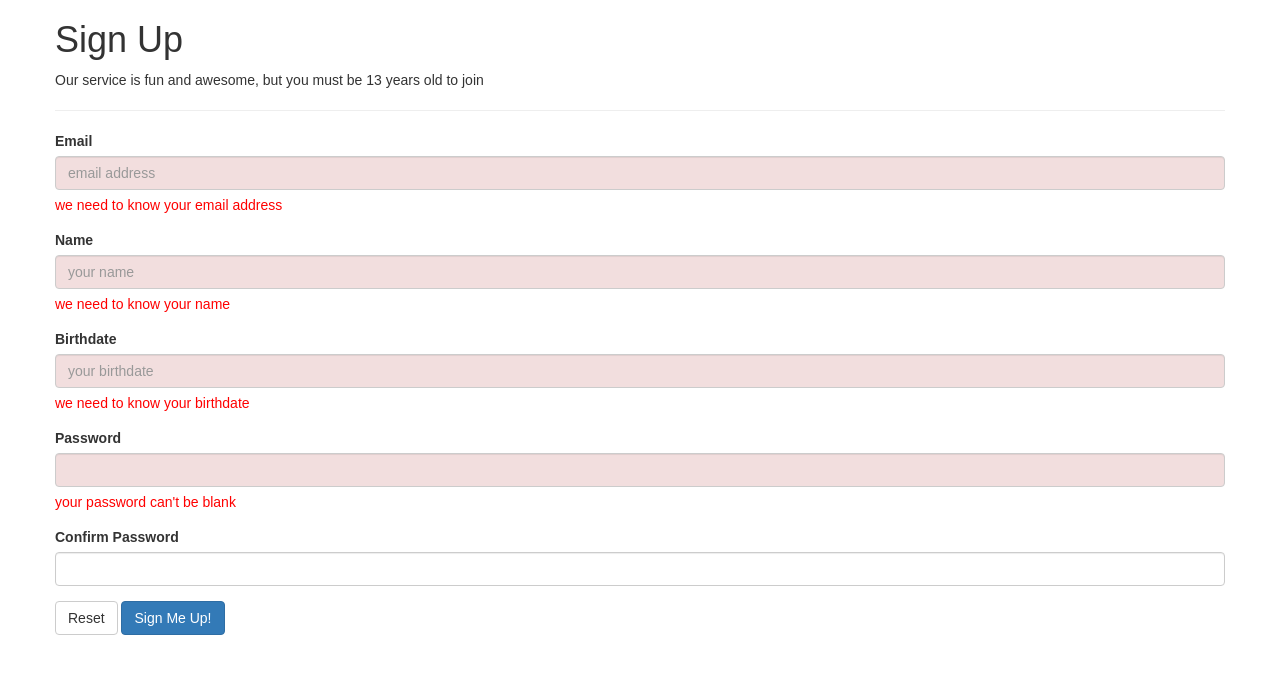
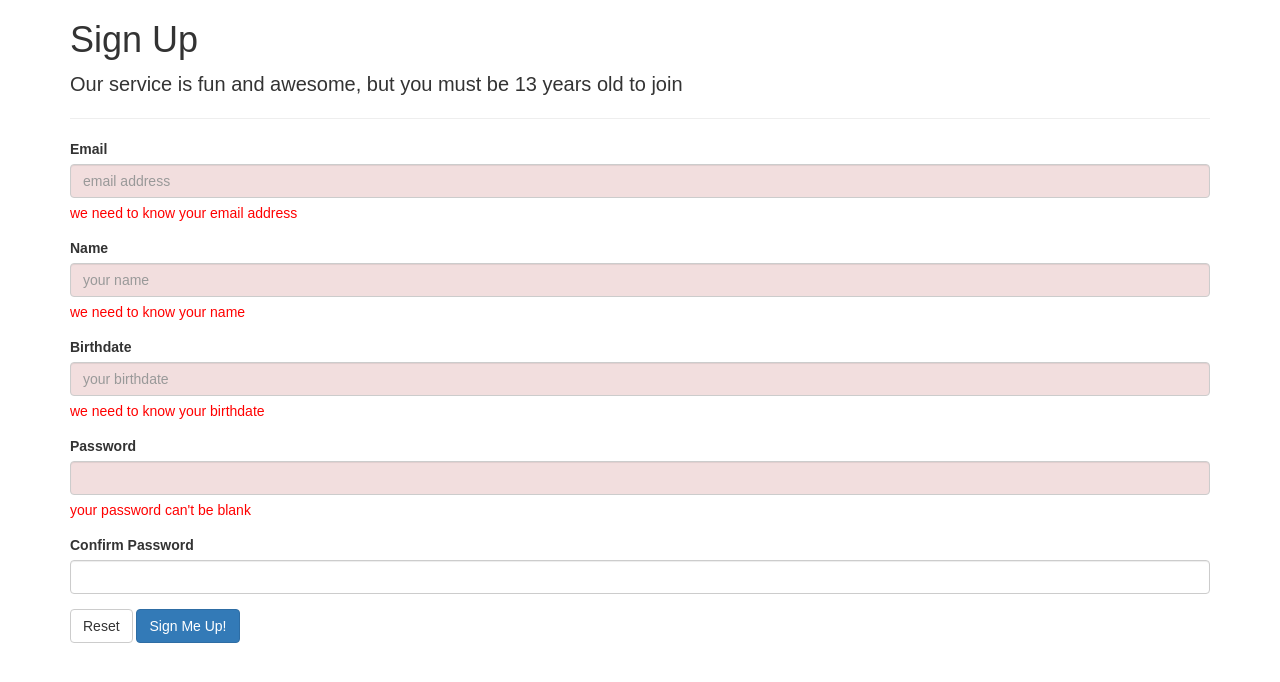
Before and after one commit to brucewen05/team-challenge, a React (Create React App) app: page / in a window 1280 px wide. Shown: the top 682 px of the page. Built offline with nearby package versions, Linux system fonts and the light colour scheme.

Commit message:
Add css styles

```diff
--- a/src/App.js
+++ b/src/App.js
@@ -8,12 +8,16 @@ class App extends Component {
     return (
       <div className="container">
         <header className="row">
+        <div className="col-xs-12">
           <h1>Sign Up</h1>
           <p className="subtitle">Our service is fun and awesome, but you must be 13 years old to join</p>
           <hr />
+        </div>
         </header>
         <div className="row">
+        <div className="col-xs-12">
           <SignUpForm submitCallback={this.submit}/>
+        </div>
         </div>
       </div>
     );
--- a/src/index.css
+++ b/src/index.css
@@ -11,3 +11,7 @@ body {
 .invalid input {
     background-color: #f2dede;
 }
+
+.subtitle {
+    font-size: 2rem;
+}
```
